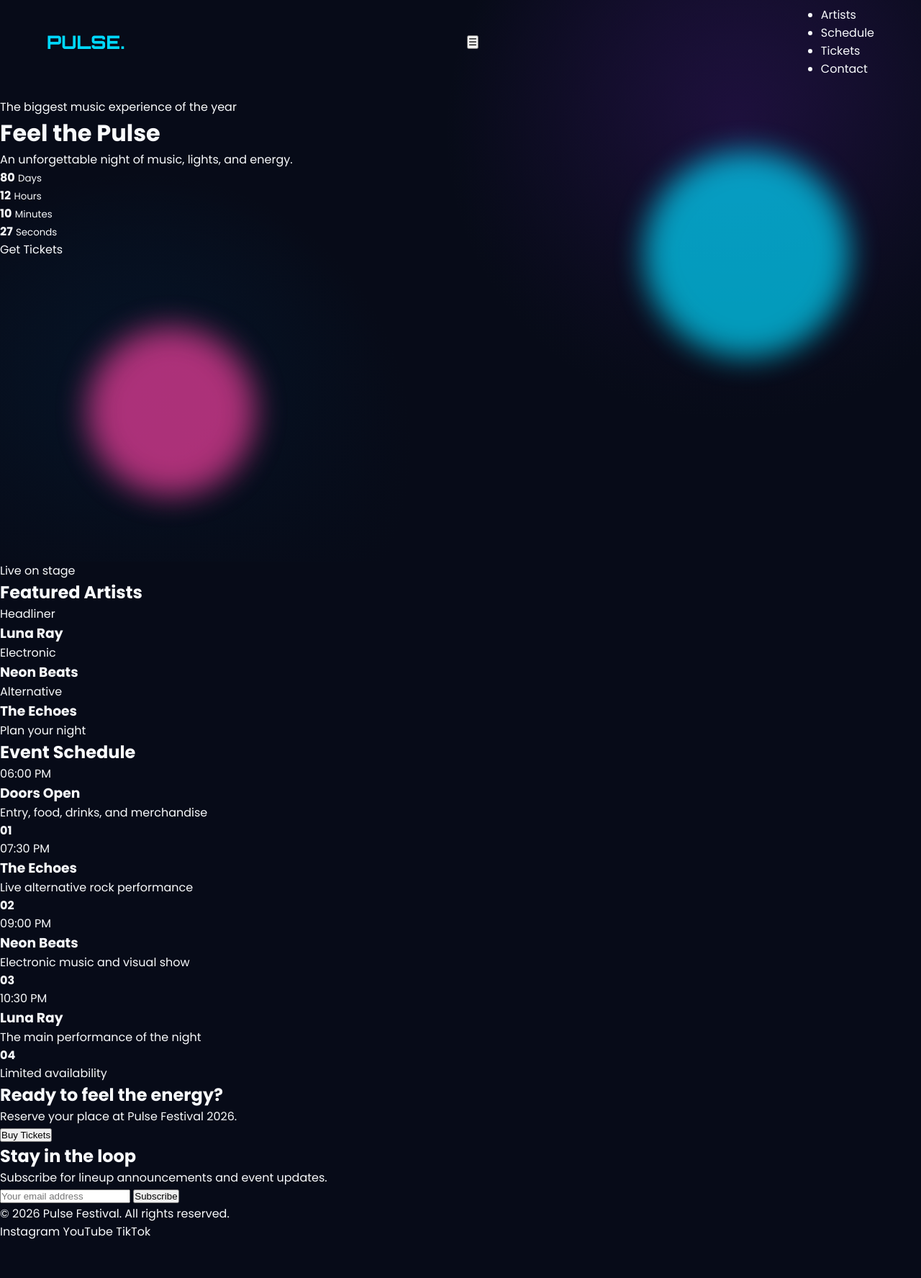
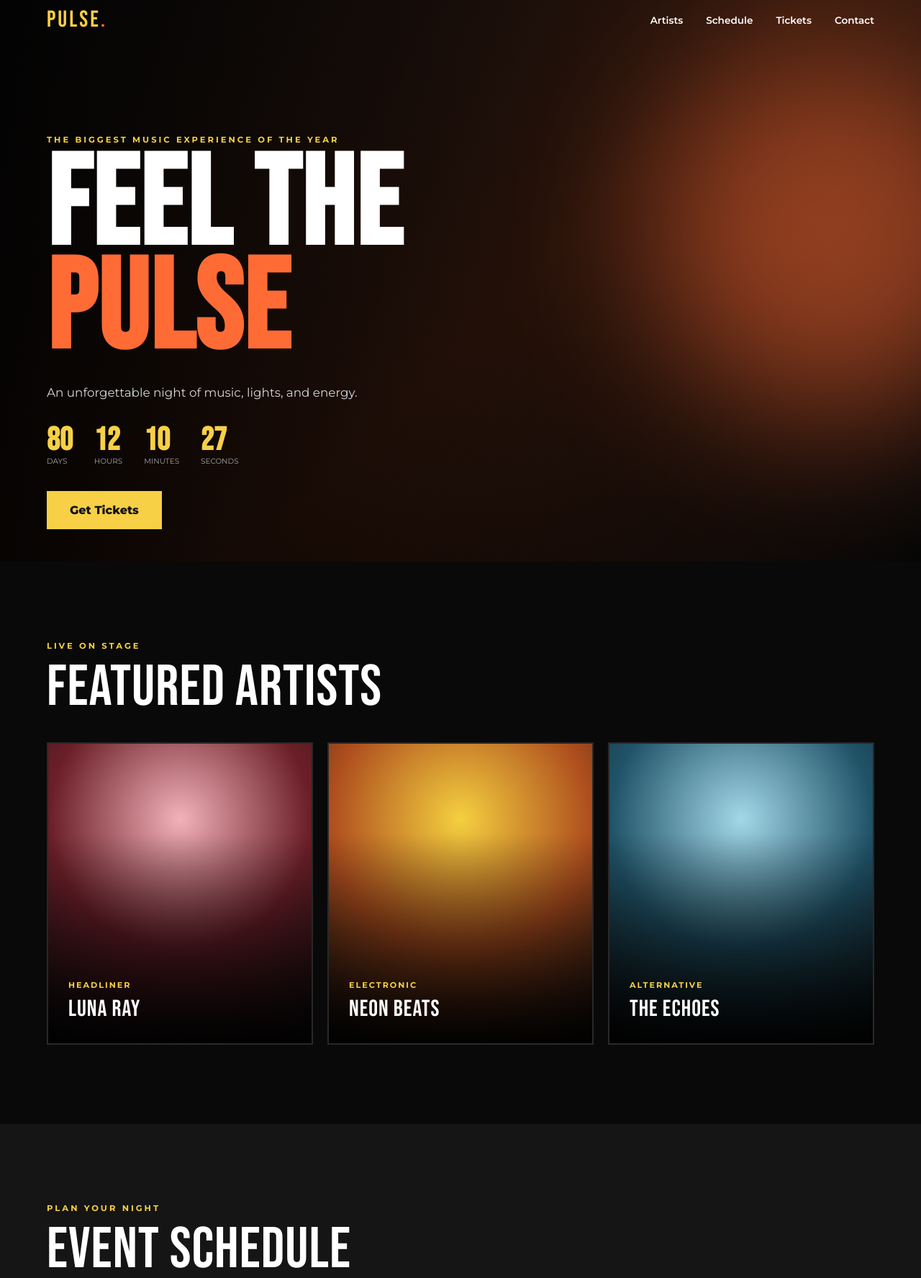
Before and after one commit to shibilmohamed61/git-sample, a plain HTML site: page index.html in a window 1280 px wide. Shown: the part 20-1795 px from the top of the page at 72% size. Before the commit the page ends 1743 px from the top, so only its background shows below. Drawn offline with Linux system fonts and the light colour scheme.

Commit message:
style.css

```diff
--- a/style.css
+++ b/style.css
@@ -1,13 +1,12 @@
-@import url("https://fonts.googleapis.com/css2?family=Orbitron:wght@400;500;600;700;800&family=Poppins:wght@300;400;500;600;700&display=swap");
+@import url("https://fonts.googleapis.com/css2?family=Bebas+Neue&family=Montserrat:wght@400;500;600;700;800&display=swap");
 
 :root {
-  --bg: #070b18;
-  --card: #10182b;
-  --blue: #00d9ff;
-  --purple: #8b5cf6;
-  --pink: #f43f9e;
-  --white: #f8fafc;
-  --muted: #94a3b8;
+  --black: #090909;
+  --dark: #151515;
+  --yellow: #f7d046;
+  --orange: #ff6b35;
+  --white: #ffffff;
+  --gray: #a6a6a6;
 }
 
 * {
@@ -21,10 +20,9 @@ html {
 }
 
 body {
-  background: var(--bg);
+  background: var(--black);
   color: var(--white);
-  font-family: "Poppins", sans-serif;
-  overflow-x: hidden;
+  font-family: "Montserrat", sans-serif;
 }
 
 a {
@@ -35,47 +33,23 @@ a {
 .hero {
   min-height: 100vh;
   position: relative;
-  isolation: isolate;
   overflow: hidden;
   background:
-    linear-gradient(rgba(7, 11, 24, 0.45), rgba(7, 11, 24, 0.95)),
-    radial-gradient(circle at 80% 25%, #3b176d 0, transparent 34%),
-    radial-gradient(circle at 15% 80%, #003c68 0, transparent 30%),
-    var(--bg);
-}
-
-.hero::before,
-.hero::after {
-  content: "";
-  position: absolute;
-  z-index: -1;
-  border-radius: 50%;
-  filter: blur(20px);
-  opacity: 0.7;
+    linear-gradient(90deg, rgba(0, 0, 0, 0.9), rgba(0, 0, 0, 0.35)),
+    linear-gradient(135deg, #1c1c1c, #572815 55%, #0a0a0a);
 }
 
 .hero::before {
-  width: 280px;
-  height: 280px;
-  right: 8%;
-  top: 30%;
-  background: var(--blue);
-  animation: float 6s ease-in-out infinite;
-}
-
-.hero::after {
-  width: 220px;
-  height: 220px;
-  left: 10%;
-  bottom: 10%;
-  background: var(--pink);
-  animation: float 7s ease-in-out infinite reverse;
-}
-
-@keyframes float {
-  50% {
-    transform: translateY(-30px) scale(1.1);
-  }
+  content: "";
+  position: absolute;
+  width: 500px;
+  height: 500px;
+  right: -130px;
+  top: 100px;
+  border-radius: 50%;
+  background: var(--orange);
+  opacity: 0.5;
+  filter: blur(100px);
 }
 
 .navbar {
@@ -85,10 +59,402 @@ a {
   display: flex;
   align-items: center;
   justify-content: space-between;
+  position: relative;
+  z-index: 2;
 }
 
 .logo {
-  color: var(--blue);
-  font-family: "Orbitron", sans-serif;
-  font-size: 1.6rem;
+  font-family: "Bebas Neue", sans-serif;
+  font-size: 2rem;
+  letter-spacing: 3px;
+  color: var(--yellow);
+}
+
+.logo span {
+  color: var(--orange);
+}
+
+.nav-links {
+  display: flex;
+  gap: 32px;
+  list-style: none;
+  font-size: 0.85rem;
+  font-weight: 600;
+}
+
+.nav-links a {
+  transition: 0.3s;
+}
+
+.nav-links a:hover {
+  color: var(--yellow);
+}
+
+.menu-toggle {
+  display: none;
+  border: 0;
+  background: transparent;
+  color: white;
+  font-size: 1.7rem;
+  cursor: pointer;
+}
+
+.hero-content {
+  width: min(1150px, 90%);
+  margin: 14vh auto 0;
+  position: relative;
+  z-index: 1;
+}
+
+.eyebrow {
+  margin-bottom: 15px;
+  color: var(--yellow);
+  font-size: 0.72rem;
+  font-weight: 700;
+  letter-spacing: 3px;
+  text-transform: uppercase;
+}
+
+h1 {
+  max-width: 800px;
+  font-family: "Bebas Neue", sans-serif;
+  font-size: clamp(5rem, 14vw, 11rem);
+  line-height: 0.82;
+  letter-spacing: 2px;
+}
+
+h1 span {
+  color: var(--orange);
+}
+
+.hero-text {
+  margin: 30px 0;
+  color: #d5d5d5;
+  font-size: 1.05rem;
+}
+
+.countdown {
+  display: flex;
+  gap: 30px;
+  margin: 35px 0;
+}
+
+.countdown div {
+  display: flex;
+  flex-direction: column;
+}
+
+.countdown strong {
+  color: var(--yellow);
+  font-family: "Bebas Neue", sans-serif;
+  font-size: 2.8rem;
+  line-height: 1;
+}
+
+.countdown small {
+  color: var(--gray);
+  font-size: 0.65rem;
+  text-transform: uppercase;
+}
+
+.btn {
+  display: inline-block;
+  padding: 15px 30px;
+  border: 2px solid var(--yellow);
+  border-radius: 0;
+  background: var(--yellow);
+  color: #111;
   font-weight: 800;
+  cursor: pointer;
+  transition: 0.3s;
+}
+
+.btn:hover {
+  background: var(--orange);
+  border-color: var(--orange);
+  color: white;
+  transform: translateY(-4px);
+}
+
+.section {
+  width: min(1150px, 90%);
+  margin: auto;
+  padding: 110px 0;
+}
+
+.section-heading {
+  margin-bottom: 40px;
+}
+
+h2 {
+  font-family: "Bebas Neue", sans-serif;
+  font-size: clamp(3rem, 7vw, 5rem);
+  font-weight: 400;
+  letter-spacing: 1px;
+  line-height: 0.9;
+}
+
+.artist-grid {
+  display: grid;
+  grid-template-columns: repeat(3, 1fr);
+  gap: 20px;
+}
+
+.artist-card {
+  min-height: 420px;
+  position: relative;
+  display: flex;
+  align-items: end;
+  padding: 28px;
+  overflow: hidden;
+  border: 2px solid #292929;
+  background-position: center;
+  background-size: cover;
+  transition: 0.35s;
+}
+
+.artist-card:hover {
+  border-color: var(--yellow);
+  transform: rotate(-1deg) translateY(-8px);
+}
+
+.artist-card::before {
+  content: "";
+  position: absolute;
+  inset: 0;
+  background: linear-gradient(transparent 30%, rgba(0, 0, 0, 0.95));
+}
+
+.artist-one {
+  background: radial-gradient(circle at 50% 25%, #f2b1b9, #6b1f28 50%, #111);
+}
+
+.artist-two {
+  background: radial-gradient(circle at 50% 25%, #f4d03f, #ae4e1e 50%, #111);
+}
+
+.artist-three {
+  background: radial-gradient(circle at 50% 25%, #a3d8e8, #205368 50%, #111);
+}
+
+.artist-info {
+  position: relative;
+  z-index: 1;
+}
+
+.artist-info p {
+  margin-bottom: 7px;
+  color: var(--yellow);
+  font-size: 0.7rem;
+  font-weight: 700;
+  letter-spacing: 2px;
+  text-transform: uppercase;
+}
+
+.artist-info h3 {
+  font-family: "Bebas Neue", sans-serif;
+  font-size: 2rem;
+  font-weight: 400;
+  letter-spacing: 1px;
+}
+
+.dark-section {
+  width: 100%;
+  max-width: none;
+  padding-left: max(5%, calc((100% - 1150px) / 2));
+  padding-right: max(5%, calc((100% - 1150px) / 2));
+  background: var(--dark);
+}
+
+.schedule-list {
+  border-top: 2px solid #383838;
+}
+
+.schedule-item {
+  display: grid;
+  grid-template-columns: 130px 1fr 40px;
+  align-items: center;
+  gap: 25px;
+  padding: 25px 0;
+  border-bottom: 1px solid #383838;
+}
+
+.schedule-item > span {
+  color: var(--orange);
+  font-weight: 800;
+}
+
+.schedule-item h3 {
+  margin-bottom: 6px;
+  font-size: 1.1rem;
+}
+
+.schedule-item p {
+  color: var(--gray);
+  font-size: 0.85rem;
+}
+
+.schedule-item b {
+  color: #555;
+  font-family: "Bebas Neue", sans-serif;
+  font-size: 1.8rem;
+  font-weight: 400;
+}
+
+.ticket-section {
+  display: flex;
+  align-items: center;
+  justify-content: space-between;
+  gap: 30px;
+  padding: 80px max(5%, calc((100% - 1150px) / 2));
+  background: var(--orange);
+  color: #111;
+}
+
+.ticket-section .eyebrow {
+  color: #111;
+}
+
+.ticket-section h2 {
+  margin-bottom: 12px;
+}
+
+.ticket-section p {
+  color: #292929;
+}
+
+.ticket-section .btn {
+  background: #111;
+  border-color: #111;
+  color: white;
+}
+
+.ticket-section .btn:hover {
+  background: var(--yellow);
+  color: #111;
+}
+
+.contact-section {
+  padding: 100px 5%;
+  text-align: center;
+}
+
+.contact-section p {
+  margin: 15px 0 28px;
+  color: var(--gray);
+}
+
+form {
+  display: flex;
+  max-width: 550px;
+  margin: auto;
+}
+
+input {
+  width: 100%;
+  padding: 16px;
+  border: 2px solid #333;
+  outline: none;
+  background: #161616;
+  color: white;
+  border-radius: 0;
+}
+
+input:focus {
+  border-color: var(--yellow);
+}
+
+form .btn {
+  white-space: nowrap;
+}
+
+#formMessage {
+  min-height: 20px;
+  color: var(--yellow);
+}
+
+footer {
+  display: flex;
+  justify-content: space-between;
+  gap: 20px;
+  padding: 25px 5%;
+  border-top: 1px solid #292929;
+  color: #777;
+  font-size: 0.8rem;
+}
+
+footer div {
+  display: flex;
+  gap: 20px;
+}
+
+footer a:hover {
+  color: var(--yellow);
+}
+
+@media (max-width: 700px) {
+  .menu-toggle {
+    display: block;
+  }
+
+  .nav-links {
+    display: none;
+    position: absolute;
+    top: 75px;
+    right: 0;
+    z-index: 5;
+    flex-direction: column;
+    gap: 20px;
+    min-width: 170px;
+    padding: 22px;
+    background: #1b1b1b;
+    border: 1px solid #444;
+  }
+
+  .nav-links.active {
+    display: flex;
+  }
+
+  h1 {
+    font-size: clamp(4rem, 22vw, 7rem);
+  }
+
+  .countdown {
+    gap: 20px;
+  }
+
+  .countdown strong {
+    font-size: 2rem;
+  }
+
+  .artist-grid {
+    grid-template-columns: 1fr;
+  }
+
+  .artist-card {
+    min-height: 300px;
+  }
+
+  .schedule-item {
+    grid-template-columns: 90px 1fr;
+    gap: 15px;
+  }
+
+  .schedule-item b {
+    display: none;
+  }
+
+  .ticket-section {
+    align-items: flex-start;
+    flex-direction: column;
+  }
+
+  form {
+    flex-direction: column;
+    gap: 10px;
+  }
+
+  footer {
+    flex-direction: column;
+  }
+}
```
